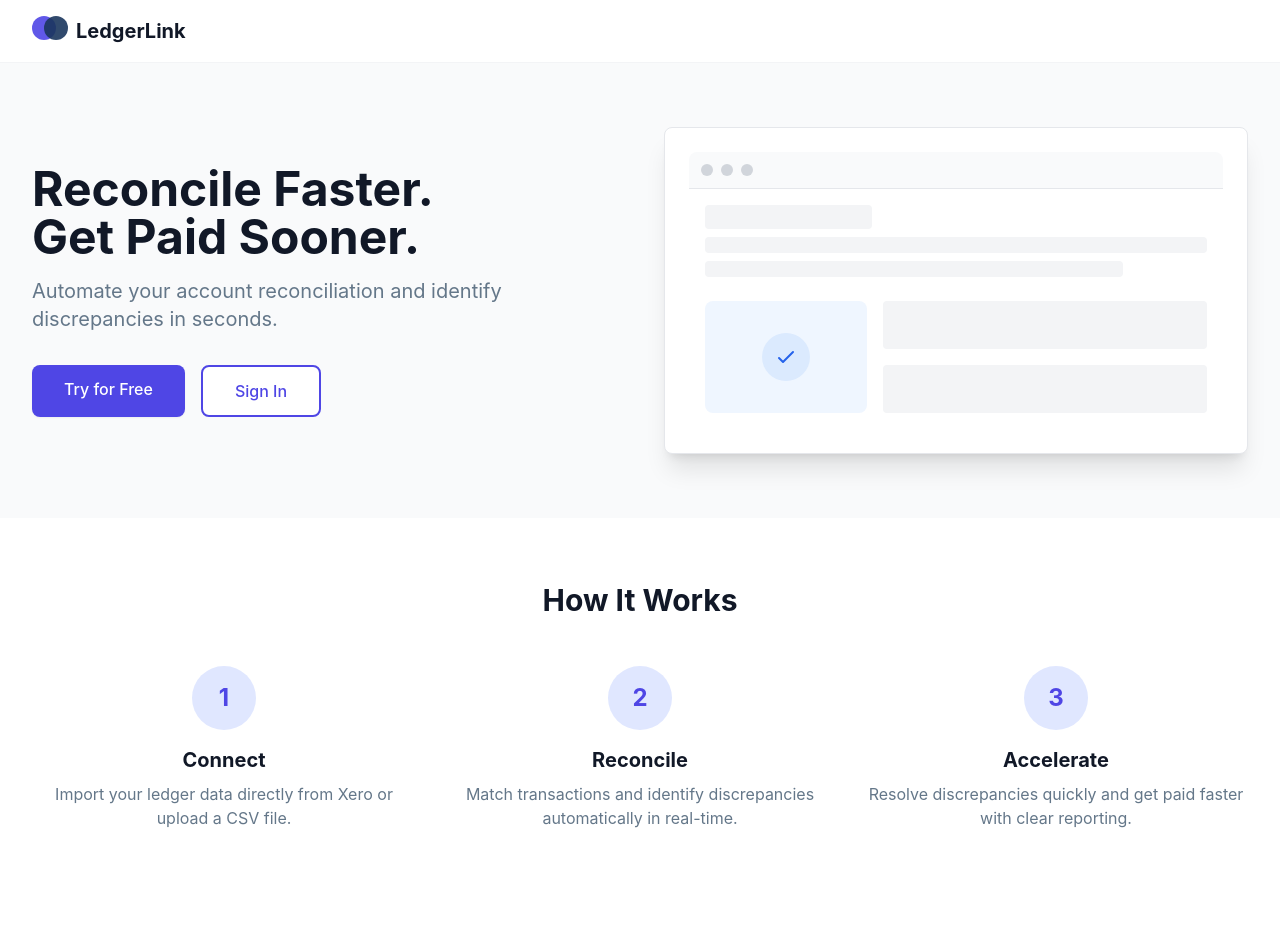
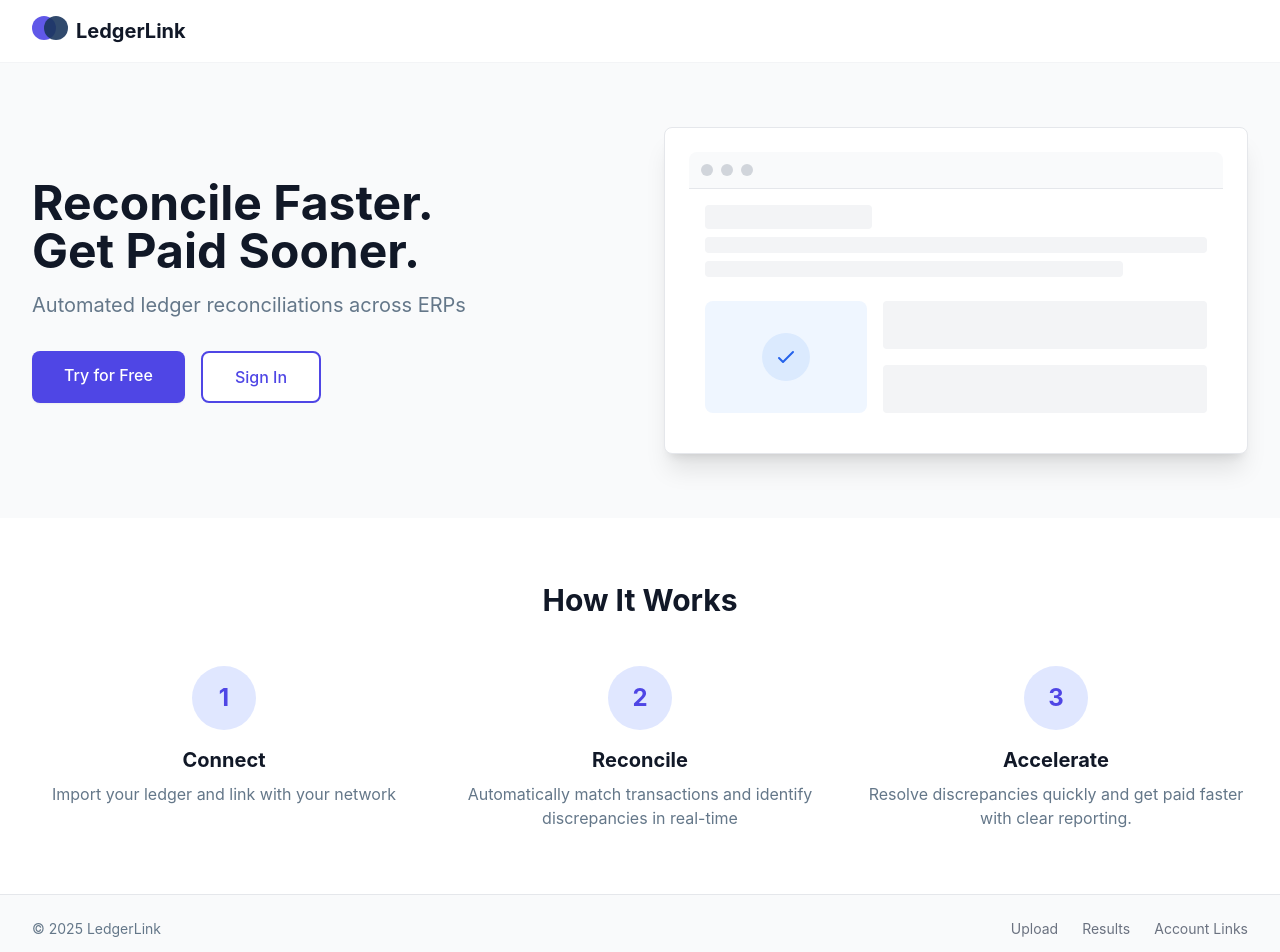
Before and after one commit to TomWall1/LedgerLink, a React (Create React App) app in the folder frontend/: page / in a window 1280 px wide. Shown: the top 952 px of the page. Before the commit the page ends 894 px from the top, so only its background shows below. Built offline with nearby package versions, Linux system fonts and the light colour scheme.

Commit message:
Update text content and add footer to home page

```diff
--- a/frontend/src/pages/Home.jsx
+++ b/frontend/src/pages/Home.jsx
@@ -3,7 +3,7 @@ import { Link } from 'react-router-dom';
 
 const Home = () => {
   return (
-    <div className="min-h-screen bg-white">
+    <div className="min-h-screen bg-white flex flex-col">  {/* Added flex-col for footer positioning */}
       {/* Hero Section */}
       <div className="bg-gray-50">
         <div className="max-w-7xl mx-auto px-4 sm:px-6 lg:px-8 py-16">
@@ -16,7 +16,7 @@ const Home = () => {
                   Get Paid Sooner.
                 </h1>
                 <p className="text-xl text-gray-600">
-                  Automate your account reconciliation and identify discrepancies in seconds.
+                  Automated ledger reconciliations across ERPs
                 </p>
               </div>
 
@@ -72,7 +72,7 @@ const Home = () => {
       </div>
 
       {/* How It Works Section */}
-      <div className="py-16">
+      <div className="py-16 flex-grow">  {/* Added flex-grow to push footer down */}
         <div className="max-w-7xl mx-auto px-4 sm:px-6 lg:px-8">
           <h2 className="text-3xl font-bold text-gray-900 text-center mb-12">How It Works</h2>
 
@@ -85,7 +85,7 @@ const Home = () => {
                 </div>
               </div>
               <h3 className="text-xl font-bold text-gray-900 mb-2">Connect</h3>
-              <p className="text-gray-600">Import your ledger data directly from Xero or upload a CSV file.</p>
+              <p className="text-gray-600">Import your ledger and link with your network</p>
             </div>
 
             {/* Step 2 */}
@@ -96,7 +96,7 @@ const Home = () => {
                 </div>
               </div>
               <h3 className="text-xl font-bold text-gray-900 mb-2">Reconcile</h3>
-              <p className="text-gray-600">Match transactions and identify discrepancies automatically in real-time.</p>
+              <p className="text-gray-600">Automatically match transactions and identify discrepancies in real-time</p>
             </div>
 
             {/* Step 3 */}
@@ -112,6 +112,28 @@ const Home = () => {
           </div>
         </div>
       </div>
+
+      {/* Footer Section */}
+      <footer className="bg-gray-50 py-6 border-t border-gray-200">
+        <div className="max-w-7xl mx-auto px-4 sm:px-6 lg:px-8">
+          <div className="flex justify-center md:justify-between items-center">
+            <p className="text-gray-600 text-sm">
+              © 2025 LedgerLink
+            </p>
+            <div className="hidden md:flex space-x-6">
+              <Link to="/upload" className="text-gray-500 hover:text-indigo-600 text-sm">
+                Upload
+              </Link>
+              <Link to="/results" className="text-gray-500 hover:text-indigo-600 text-sm">
+                Results
+              </Link>
+              <Link to="/account-links" className="text-gray-500 hover:text-indigo-600 text-sm">
+                Account Links
+              </Link>
+            </div>
+          </div>
+        </div>
+      </footer>
     </div>
   );
 };
```
